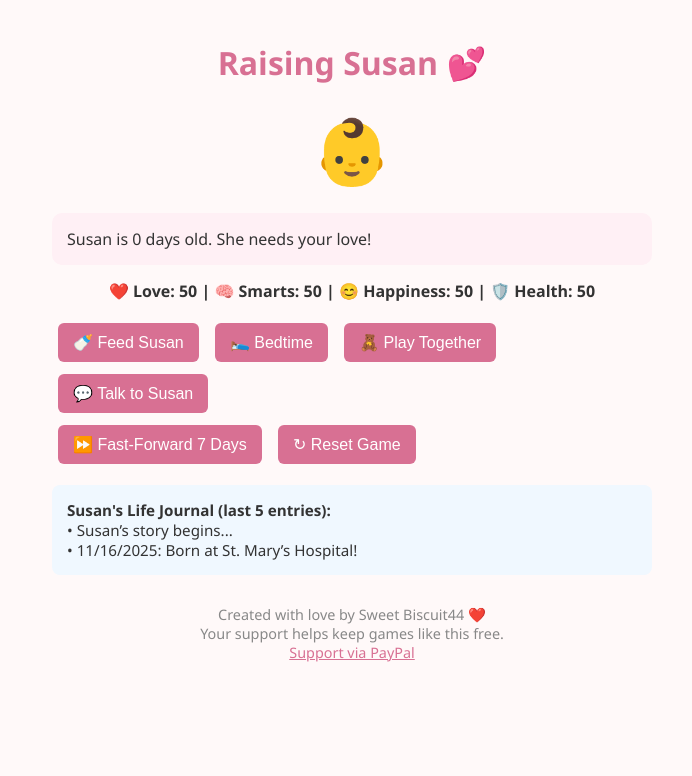
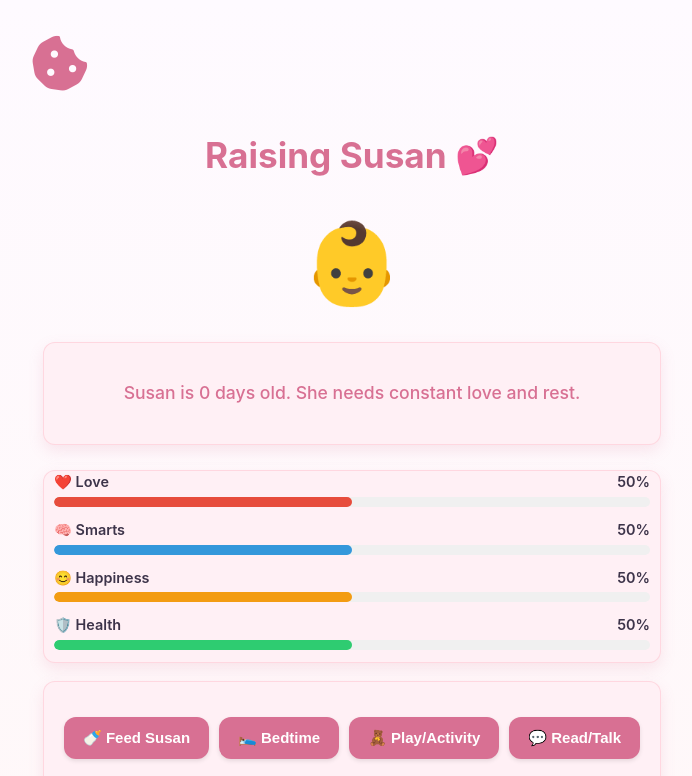
Before and after one commit to sweetbiscuit44-del/raising-Susan, a plain HTML site: page index.html in a window 1280 px wide. Both pictures are taken after a click on the button "✅ Welcome Susan". Shown: the top 776 px of the page, without its empty margins (288-980 px from the left). Drawn offline with Linux system fonts and the light colour scheme.

Commit message:
Refactor index.html with modern styles and features
Updated HTML structure and styles for the Raising Susan game. Added modernized variables, improved UI elements, and enhanced functionality for stats display and actions.

```diff
--- a/index.html
+++ b/index.html
@@ -4,59 +4,166 @@
   <meta charset="UTF-8" />
   <meta name="viewport" content="width=device-width, initial-scale=1.0"/>
   <title>Raising Susan 💕</title>
+  <link rel="stylesheet" href="https://cdnjs.cloudflare.com/ajax/libs/font-awesome/6.5.0/css/all.min.css"/>
   <style>
+    /* ⭐ MODERNIZED VARIABLES */
+    :root {
+      --primary: #d87093; /* Soft Pink */
+      --secondary: #ffc0cb; /* Lighter Pink */
+      --text: #3d344a;
+      --bg-light: #fefaff;
+      --bg-medium: #fff0f5; /* Light Card Background */
+      --bg-gradient: linear-gradient(180deg, var(--bg-light) 0%, #fff7f7 100%);
+      --shadow: 0 6px 15px rgba(216, 112, 147, 0.15); /* Soft pink shadow */
+      --radius: 12px;
+      --stat-love: #e74c3c;
+      --stat-smarts: #3498db;
+      --stat-happiness: #f39c12;
+      --stat-health: #2ecc71;
+    }
+
+    * { box-sizing: border-box; }
+
     body {
-      font-family: 'Segoe UI', system-ui, sans-serif;
-      max-width: 600px;
+      font-family: 'Inter', 'Segoe UI', system-ui, sans-serif;
+      max-width: 650px;
       margin: 0 auto;
-      padding: 20px;
-      background: #fff9f9;
-      color: #333;
+      padding: 30px 16px;
+      background: var(--bg-gradient);
+      color: var(--text);
+      line-height: 1.5;
+      min-height: 100vh;
     }
+
+    /* FLOATING BISCUIT ICON (from your main site) */
+    .biscuit-icon {
+      font-size: 3.5rem;
+      color: var(--primary);
+      margin: 0 auto 15px;
+      animation: biscuit-bounce 1.8s infinite alternate cubic-bezier(.27,.67,.33,.95);
+      display: block;
+    }
+    @keyframes biscuit-bounce {
+      to { transform: translateY(-10px) scale(1.05);}
+      from { transform: translateY(0px) scale(1);}
+    }
+
     h1 {
       text-align: center;
-      color: #d87093;
+      font-size: 2.2em;
+      color: var(--primary);
+      margin: 0 0 20px;
     }
+
     .susan-avatar {
-      font-size: 4em;
+      font-size: 5em;
       text-align: center;
       margin: 20px 0;
+      transition: transform 0.3s ease;
     }
+
+    /* GENERAL BOX STYLES */
+    .panel {
+      background: var(--bg-medium);
+      padding: 20px;
+      border-radius: var(--radius);
+      margin: 18px 0;
+      box-shadow: var(--shadow);
+      border: 1px solid rgba(255, 192, 203, 0.5);
+    }
+
     .info-box {
-      background: #fff0f5;
-      padding: 15px;
-      border-radius: 10px;
-      margin: 15px 0;
+      text-align: center;
+      font-size: 1.1em;
+      font-weight: 500;
+      color: var(--primary);
+    }
+
+    /* STATS DISPLAY */
+    .stats-container {
+      margin: 25px 0 15px;
+      padding: 0 10px;
+    }
+    .stat-bar {
+      margin-bottom: 12px;
+    }
+    .stat-bar label {
+      display: flex;
+      justify-content: space-between;
+      font-size: 0.9em;
+      font-weight: 600;
+      margin-bottom: 4px;
+    }
+    .progress-track {
+      height: 10px;
+      background: #f0f0f0;
+      border-radius: 5px;
+      overflow: hidden;
+    }
+    .progress-fill {
+      height: 100%;
+      transition: width 0.4s ease-out;
+      border-radius: 5px;
+    }
+
+    /* ACTIONS & BUTTONS */
+    #actions, .action-buttons {
+      display: flex;
+      flex-wrap: wrap;
+      gap: 10px;
+      justify-content: center;
+      margin-top: 15px;
     }
     button {
-      padding: 10px 15px;
-      margin: 6px;
+      flex-grow: 1;
+      min-width: 120px;
+      padding: 12px 15px;
       border: none;
-      border-radius: 6px;
-      background: #d87093;
+      border-radius: var(--radius);
+      background: var(--primary);
       color: white;
+      font-size: 15px;
+      font-weight: 600;
+      cursor: pointer;
+      transition: background 0.2s, transform 0.1s;
+      box-shadow: 0 2px 4px rgba(0,0,0,0.1);
+    }
+    button:hover { background: #c56383; transform: translateY(-1px); }
+    button:active { transform: translateY(0); }
+
+    input {
+      padding: 10px;
+      margin: 10px 0;
+      width: 100%;
+      max-width: 300px;
+      border: 1px solid #e0e0e0;
+      border-radius: 8px;
       font-size: 16px;
-      cursor: pointer;
+      text-align: center;
+      box-shadow: inset 0 1px 3px rgba(0,0,0,0.05);
     }
-    input {
-      padding: 8px;
-      margin: 6px;
-      width: 70%;
-      border: 1px solid #ccc;
-      border-radius: 4px;
-    }
-    .stats {
-      display: flex;
-      justify-content: space-around;
-      margin: 15px 0;
-      font-weight: bold;
+
+    /* JOURNAL & FINAL SCENE */
+    .journal {
+      background: var(--bg-light);
+      border: 1px solid #f0e6f2;
+      padding: 15px;
+      border-radius: var(--radius);
+      font-size: 0.95em;
+      max-height: 200px;
+      overflow-y: auto;
+      margin-top: 15px;
+      box-shadow: inset 0 1px 3px rgba(0,0,0,0.05);
     }
     .final-letter, .stage {
-      background: #f8f4ff;
-      padding: 20px;
-      border-radius: 10px;
-      margin-top: 20px;
+      background: #fcfcfc;
+      padding: 25px;
+      border-radius: var(--radius);
+      margin-top: 25px;
       font-style: italic;
+      line-height: 1.7;
+      border: 1px solid var(--secondary);
+      box-shadow: 0 4px 10px rgba(0,0,0,0.05);
     }
     .stage {
       text-align: center;
@@ -68,42 +175,52 @@
       to { opacity: 1; }
     }
     .avatar {
-      font-size: 5em;
+      font-size: 4em;
       margin: 15px 0;
     }
-    .journal {
-      background: #f0f8ff;
-      padding: 15px;
-      border-radius: 8px;
-      margin-top: 15px;
-      font-size: 0.95em;
-      max-height: 150px;
-      overflow-y: auto;
-    }
+
+    /* FOOTER */
     footer {
       text-align: center;
       margin-top: 30px;
-      color: #888;
+      color: var(--text-muted);
       font-size: 0.9em;
+      padding-top: 15px;
+      border-top: 1px dashed var(--secondary);
     }
-    .heart { color: #e74c3c; }
+    .heart { color: var(--stat-love); }
+
+    @media (max-width: 450px) {
+      .action-buttons button {
+        min-width: 45%;
+      }
+    }
   </style>
 </head>
 <body>
+  <div class="biscuit-icon" aria-label="Cookie Icon">
+    <i class="fas fa-cookie-bite" aria-hidden="true"></i>
+  </div>
+
   <h1>Raising Susan 💕</h1>
 
   <div class="susan-avatar" id="susanAvatar">🤰</div>
 
-  <div class="info-box" id="gameInfo">
+  <div class="panel info-box" id="gameInfo">
     Loading Susan...
   </div>
 
-  <div class="stats" id="statsDisplay"></div>
+  <div class="stats-container panel" id="statsDisplay">
+    </div>
 
-  <div id="actions"></div>
-
-  <button onclick="fastForward()">⏩ Fast-Forward 7 Days</button>
-  <button onclick="resetGame()">↻ Reset Game</button>
+  <div class="panel">
+    <div class="action-buttons" id="actions">
+      </div>
+    <div class="action-buttons" style="margin-top: 20px;">
+        <button onclick="fastForward()" style="background:#5e72e4;">⏩ Fast-Forward 7 Days</button>
+        <button onclick="resetGame()" style="background:#ef4444;">↻ Reset Game</button>
+    </div>
+  </div>
 
   <div id="journalSection"></div>
   <div id="finalScene"></div>
@@ -111,7 +228,7 @@
   <footer>
     Created with love by Sweet Biscuit44 <span class="heart">❤️</span><br>
     Your support helps keep games like this free.<br>
-    <a href="https://www.paypal.com/paypalme/sweetbiscuit44" target="_blank" style="color:#d87093;">Support via PayPal</a>
+    <a href="https://www.paypal.com/paypalme/sweetbiscuit44" target="_blank" style="color:var(--primary); font-weight: 600;">Support via PayPal</a>
   </footer>
 
   <script>
@@ -152,9 +269,9 @@
         unborn: '🤰',
         newborn: '👶',
         baby: '👶',
-        toddler: '🧒',
-        child: '👧',
-        kid: '👧',
+        toddler: '👧', /* Using slightly older avatar */
+        child: '🧒',
+        kid: '🧑',
         teen: '🧑‍🎓',
         adult: '👩'
       };
@@ -166,13 +283,37 @@
       saveGame();
     }
 
+    // ⭐ NEW: Function to render the stats as progress bars
+    function renderStats() {
+      const stats = [
+        { key: 'love', label: '❤️ Love', value: susan.love, color: 'var(--stat-love)' },
+        { key: 'smarts', label: '🧠 Smarts', value: susan.smarts, color: 'var(--stat-smarts)' },
+        { key: 'happiness', label: '😊 Happiness', value: susan.happiness, color: 'var(--stat-happiness)' },
+        { key: 'health', label: '🛡️ Health', value: susan.health, color: 'var(--stat-health)' }
+      ];
+
+      const html = stats.map(stat => `
+        <div class="stat-bar">
+          <label>
+            <span>${stat.label}</span>
+            <span>${Math.round(stat.value)}%</span>
+          </label>
+          <div class="progress-track">
+            <div class="progress-fill" style="width: ${stat.value}%; background-color: ${stat.color};"></div>
+          </div>
+        </div>
+      `).join('');
+
+      document.getElementById('statsDisplay').innerHTML = html;
+    }
+
     function updateUI() {
       const now = Date.now();
+
       if (!susan.isBorn) {
         document.getElementById('gameInfo').innerHTML = `
           Susan will soon be born! ❤️<br>
-          Enter your hospital name:<br>
-          <input type="text" id="hospitalInput" placeholder="e.g., Hope General Hospital"><br>
+          <input type="text" id="hospitalInput" placeholder="Enter hospital name (e.g., Hope General)"><br>
           <button onclick="confirmBirthCustom()">✅ Welcome Susan</button>
         `;
         document.getElementById('actions').innerHTML = '';
@@ -183,6 +324,7 @@
         return;
       }
 
+      // Ensure days are recalculated if birthDate is set
       const daysPassed = Math.floor((now - susan.birthDate) / (1000 * 60 * 60 * 24));
       susan.days = Math.max(0, daysPassed);
 
@@ -193,41 +335,38 @@
       if (susan.days >= 6570) {
         showFinalGallery();
         document.getElementById('actions').innerHTML = '';
-        document.getElementById('statsDisplay').innerHTML = '';
         return;
       }
 
+      // Update Stats
+      renderStats();
+
       let message = '';
-      if (stage === 'newborn') message = `Susan is ${susan.days} days old. She needs your love!`;
-      else if (stage === 'baby') message = `Susan is learning to smile and babble.`;
-      else if (stage === 'toddler') message = `Susan is walking and saying her first words!`;
-      else if (stage === 'child') message = `Susan loves books and drawing.`;
-      else if (stage === 'kid') message = `Susan is in school and full of questions!`;
-      else if (stage === 'teen') message = `Susan is dreaming about her future.`;
+      if (stage === 'newborn') message = `Susan is ${susan.days} days old. She needs constant love and rest.`;
+      else if (stage === 'baby') message = `Susan is learning to smile and exploring with her hands.`;
+      else if (stage === 'toddler') message = `Susan is walking, talking, and curious about everything!`;
+      else if (stage === 'child') message = `Susan loves learning and making friends.`;
+      else if (stage === 'kid') message = `Susan is forming strong opinions and needs your guidance.`;
+      else if (stage === 'teen') message = `Susan is dreaming about her future and finding her path.`;
 
-      document.getElementById('gameInfo').innerHTML = message;
-
-      document.getElementById('statsDisplay').innerHTML = `
-        ❤️ Love: ${Math.round(susan.love)} |
-        🧠 Smarts: ${Math.round(susan.smarts)} |
-        😊 Happiness: ${Math.round(susan.happiness)} |
-        🛡️ Health: ${Math.round(susan.health)}
-      `;
+      document.getElementById('gameInfo').innerHTML = `<p>${message}</p>`;
 
       document.getElementById('actions').innerHTML = `
         <button onclick="doAction('feed')">🍼 Feed Susan</button>
         <button onclick="doAction('sleep')">🛌 Bedtime</button>
-        <button onclick="doAction('play')">🧸 Play Together</button>
-        <button onclick="doAction('talk')">💬 Talk to Susan</button>
+        <button onclick="doAction('play')">🧸 Play/Activity</button>
+        <button onclick="doAction('talk')">💬 Read/Talk</button>
       `;
 
-      const recent = susan.journal.slice(-5);
+      const recent = susan.journal.slice(-5).reverse();
       document.getElementById('journalSection').innerHTML = `
         <div class="journal">
-          <strong>Susan's Life Journal (last 5 entries):</strong><br>
+          <strong>Susan's Life Journal (Latest Entries):</strong><br>
           ${recent.map(e => `• ${e}`).join('<br>')}
         </div>
       `;
+
+      saveGame();
     }
 
     function confirmBirthCustom() {
@@ -236,45 +375,67 @@
       susan.isBorn = true;
       susan.birthDate = Date.now();
       susan.hospital = hospital;
-      addToJournal(`Born at ${hospital}!`);
+      susan.journal = [`Susan’s story begins... Born at ${hospital}!`]; // Reset journal entry structure
       updateUI();
     }
 
     function doAction(action) {
       if (susan.days >= 6570) return;
       let msg = '';
+
+      // Decay stats over time for challenge
+      susan.happiness = Math.max(0, susan.happiness - 1);
+      susan.health = Math.max(0, susan.health - 0.5);
+
       if (action === 'feed') {
-        susan.health = Math.min(100, susan.health + 5);
-        susan.happiness += 2;
-        msg = 'You fed Susan. She feels full and happy!';
+        susan.health = Math.min(100, susan.health + 8);
+        susan.happiness += 3;
+        msg = 'You fed Susan a nutritious meal. She feels full and healthy!';
       } else if (action === 'sleep') {
-        susan.health += 4;
-        susan.love += 3;
-        msg = 'Susan had a peaceful nap.';
+        susan.health = Math.min(100, susan.health + 6);
+        susan.love += 4;
+        msg = 'Susan had a restful sleep.';
       } else if (action === 'play') {
-        susan.happiness += 6;
-        susan.smarts += 2;
-        msg = 'You played with Susan! She laughed with joy.';
+        susan.happiness = Math.min(100, susan.happiness + 7);
+        susan.smarts += 3;
+        msg = 'You played with Susan! She laughed with joy and learned something new.';
       } else if (action === 'talk') {
-        susan.love += 5;
-        susan.smarts += 3;
-        msg = 'You read a story. Susan listened with wide eyes.';
+        susan.love = Math.min(100, susan.love + 5);
+        susan.smarts = Math.min(100, susan.smarts + 4);
+        msg = 'You read a story. Susan’s vocabulary and love for you grew.';
       }
+
       susan.love = Math.min(100, susan.love);
       susan.smarts = Math.min(100, susan.smarts);
       susan.happiness = Math.min(100, susan.happiness);
-      susan.health = Math.min(100, susan.health);
+
       addToJournal(msg);
-      alert(msg);
       updateUI();
     }
 
     function fastForward() {
       if (!susan.isBorn) { alert('Please welcome Susan first!'); return; }
-      if (susan.days >= 6570) return;
+      if (susan.days >= 6570) { updateUI(); return; }
+
+      const oldDays = susan.days;
       susan.days += 7;
+
+      // Simulate weekly decay
+      susan.love = Math.max(0, susan.love - 3);
+      susan.smarts = Math.max(0, susan.smarts - 2);
+      susan.happiness = Math.max(0, susan.happiness - 5);
+      susan.health = Math.max(0, susan.health - 4);
+
+      // Quick jump to adult stage if needed
+      if (susan.days >= 6570 && oldDays < 6570) {
+          susan.days = 6570;
+          addToJournal('Susan reached 18 years old!');
+      } else {
+          addToJournal('Fast-forwarded 7 days.');
+      }
+
       susan.birthDate -= 7 * 24 * 60 * 60 * 1000;
-      addToJournal('Fast-forwarded 7 days.');
+
       saveGame();
       updateUI();
     }
@@ -288,12 +449,12 @@
     }
 
     function showFinalGallery() {
-      // Personality & path
+      // Calculate Personality & path
       const traits = [];
-      if (susan.love > 70) traits.push('loving');
-      if (susan.smarts > 70) traits.push('curious');
-      if (susan.happiness > 70) traits.push('joyful');
-      if (susan.health > 70) traits.push('resilient');
+      if (susan.love > 75) traits.push('loving');
+      if (susan.smarts > 75) traits.push('curious');
+      if (susan.happiness > 75) traits.push('joyful');
+      if (susan.health > 75) traits.push('healthy');
       const personality = traits.length ? traits.join(' and ') : 'thoughtful';
 
       let path = 'writer';
@@ -301,25 +462,25 @@
       else if (susan.love >= susan.happiness) path = 'teacher';
       else path = 'artist';
 
-      document.getElementById('gameInfo').innerHTML = `🎉 Susan is 18 years old!`;
+      document.getElementById('gameInfo').innerHTML = `<p>🎉 Susan is 18 years old!</p>`;
       document.getElementById('susanAvatar').textContent = '👩';
 
       // Build gallery HTML
       const galleryHTML = `
-        <div class="final-letter">
+        <div class="final-letter panel" style="background:#fff;">
+          <h2 style="text-align:center; color:var(--primary); margin-top:0;">A Letter From Susan</h2>
           <p>Dear Parent,</p>
           <p>Because of your care, I grew up to be a <strong>${personality} ${path}</strong>.<br>
-          I’ll never forget ${susan.hospital}, bedtime stories, and your endless love.</p>
-          <p>Thank you for being my parent.</p>
-          <p>With all my heart,<br>Susan 💕</p>
+          I’ll never forget the love, the bedtime stories, and your endless support. You are my world.</p>
+          <p style="text-align:right;">With all my heart,<br>Susan 💕</p>
         </div>
 
-        <h2 style="text-align:center;color:#d87093;margin-top:30px;">Susan’s Life Gallery</h2>
+        <h2 style="text-align:center;color:var(--primary);margin-top:30px;font-size:1.8em;">Susan’s Life Gallery</h2>
         <div id="lifeGallery"></div>
 
-        <details style="margin-top:20px;">
-          <summary>📖 View Full Journal</summary>
-          <div style="background:#f0f8ff;padding:10px;border-radius:6px;margin-top:10px;max-height:200px;overflow:auto;">
+        <details class="panel" style="background:#fdfdfd; margin-top:20px;">
+          <summary style="font-weight:600; color:var(--text);">📖 View Full Journal</summary>
+          <div style="background:var(--bg-light);padding:10px;border-radius:6px;margin-top:10px;max-height:200px;overflow:auto; border:1px solid #eee;">
             ${susan.journal.map(e => `• ${e}`).join('<br>')}
           </div>
         </details>
@@ -331,17 +492,17 @@
         {
           title: "👶 Baby Susan",
           avatar: "👶",
-          story: `Born at ${susan.hospital}, tiny fingers and wide eyes. She slept in your arms, fed with love, and learned that the world is safe because you were there.`
+          story: `Born at ${susan.hospital}, Susan was fragile but quickly learned the world was safe because you were there to feed and comfort her.`
         },
         {
-          title: "🧒 Toddler Susan",
+          title: "🧒 Child Susan",
           avatar: "🧒",
-          story: `Running on wobbly legs, laughing at silly songs, and carrying her stuffed bear everywhere. Every “why?” showed her growing mind—and your patience helped it bloom.`
+          story: `Full of questions, laughter, and endless energy. Every story you read shaped her curious mind, helping her to grow smart and happy.`
         },
         {
-          title: "👩 Adult Susan",
+          title: "👩 Young Adult",
           avatar: "👩",
-          story: `Now 18, Susan stands tall—a ${personality} ${path}, shaped by every bedtime story, every hug, and every time you chose her well-being. She carries your love into the world.`
+          story: `At 18, she is a confident ${path}, ready to take on the world, shaped by your unwavering love and guidance.`
         }
       ];
 
@@ -349,7 +510,7 @@
       stages.forEach((stage, i) => {
         setTimeout(() => {
           const div = document.createElement('div');
-          div.className = 'stage';
+          div.className = 'stage panel';
           div.style.animationDelay = `${i * 1.2}s`;
           div.innerHTML = `
             <h3>${stage.title}</h3>
```
